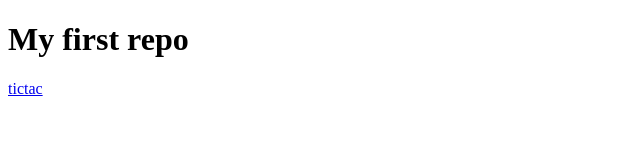
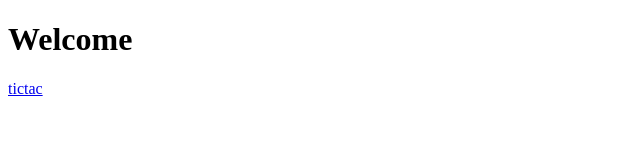
Before and after one commit to komal7292/komal7292.github.io, a plain HTML site: page index.html in a window 1280 px wide. Shown: the whole page, without its empty margins (0-640 px from the left). Drawn offline with Linux system fonts and the light colour scheme.

Commit message:
Update index.html

```diff
--- a/index.html
+++ b/index.html
@@ -6,7 +6,7 @@
     <title>Document</title>
 </head>
 <body>
-    <h1>My first repo</h1>
+    <h1>Welcome</h1>
     <a href="tictac.html">tictac</a>
 </body>
 </html>
```
